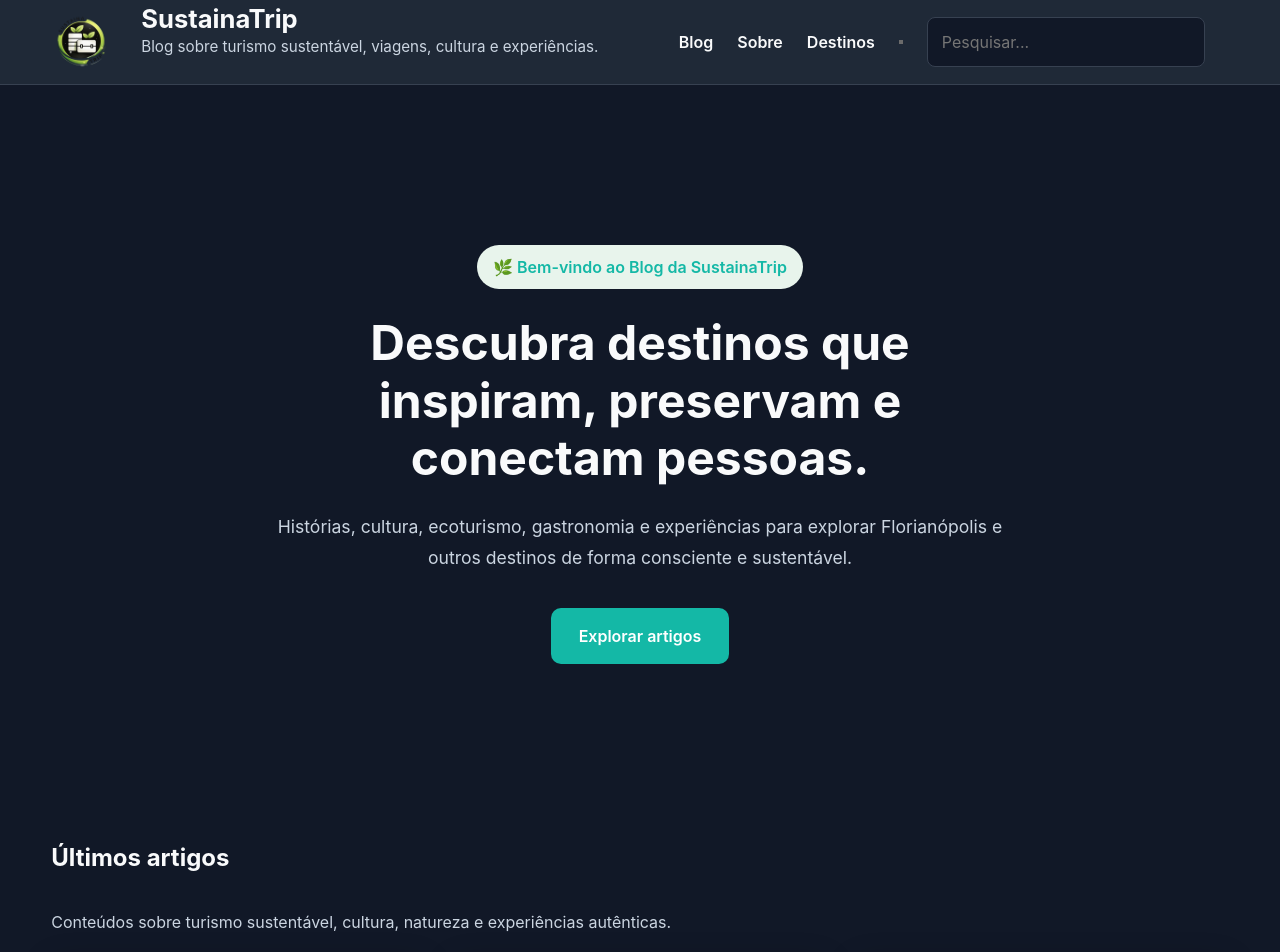
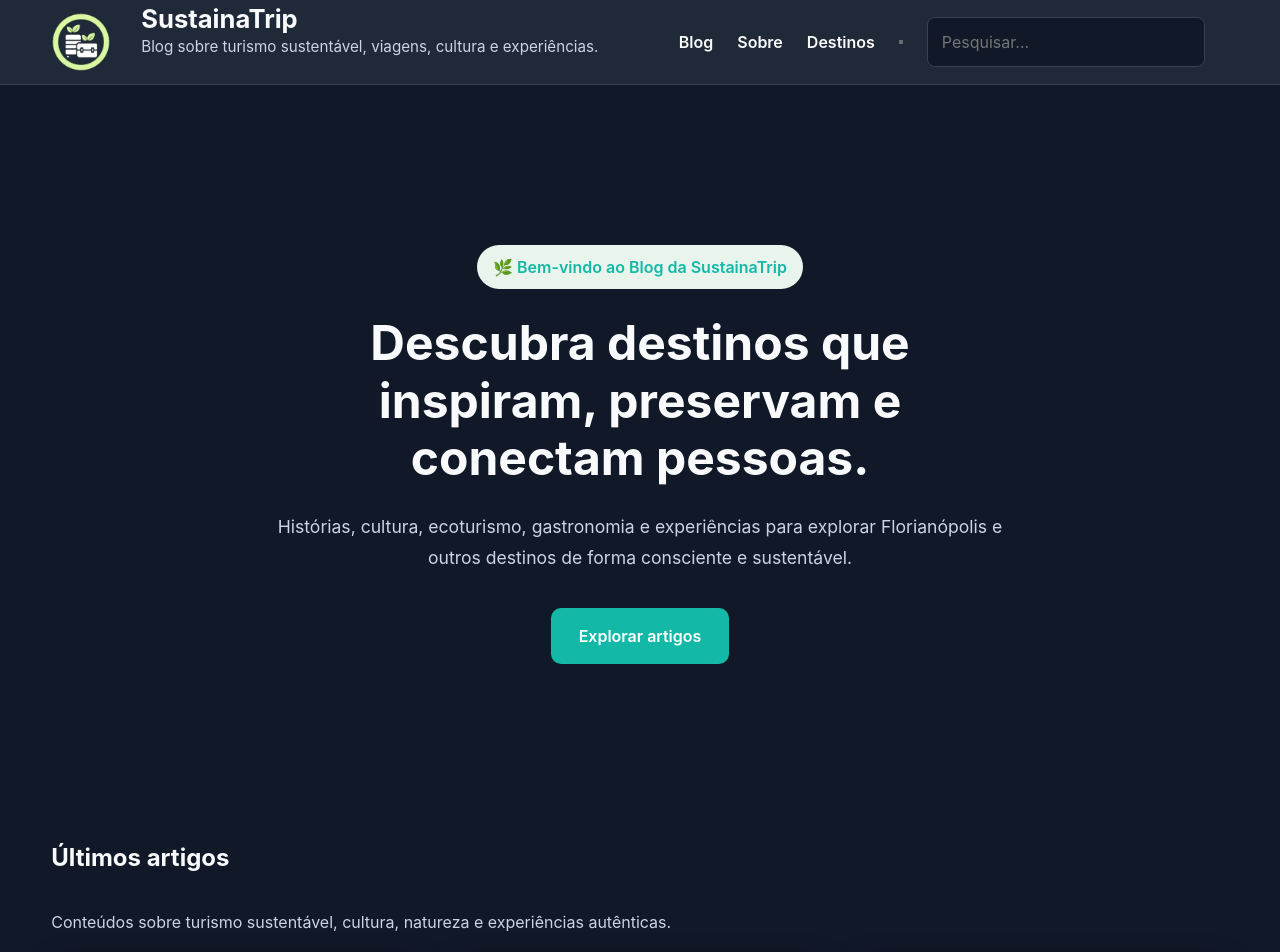
Before and after one commit to sustainatrip/blog, a Jekyll site: the page built from index.html, in a window 1280 px wide. Shown: the top 952 px of the page. Built offline with Jekyll 4.4.1, drawn with Linux system fonts in a browser that asks for light colours; grey boxes are pictures that could not be loaded.

Commit message:
Change avatar image path in configuration

```diff
--- a/_config.yml
+++ b/_config.yml
@@ -8,7 +8,7 @@ baseurl: ""
 
 lang: pt-BR
 timezone: America/Sao_Paulo
-avatar: /images/logo_dark.png
+avatar: /images/logo_bg.png
 
 markdown: kramdown
 highlighter: rouge
```
